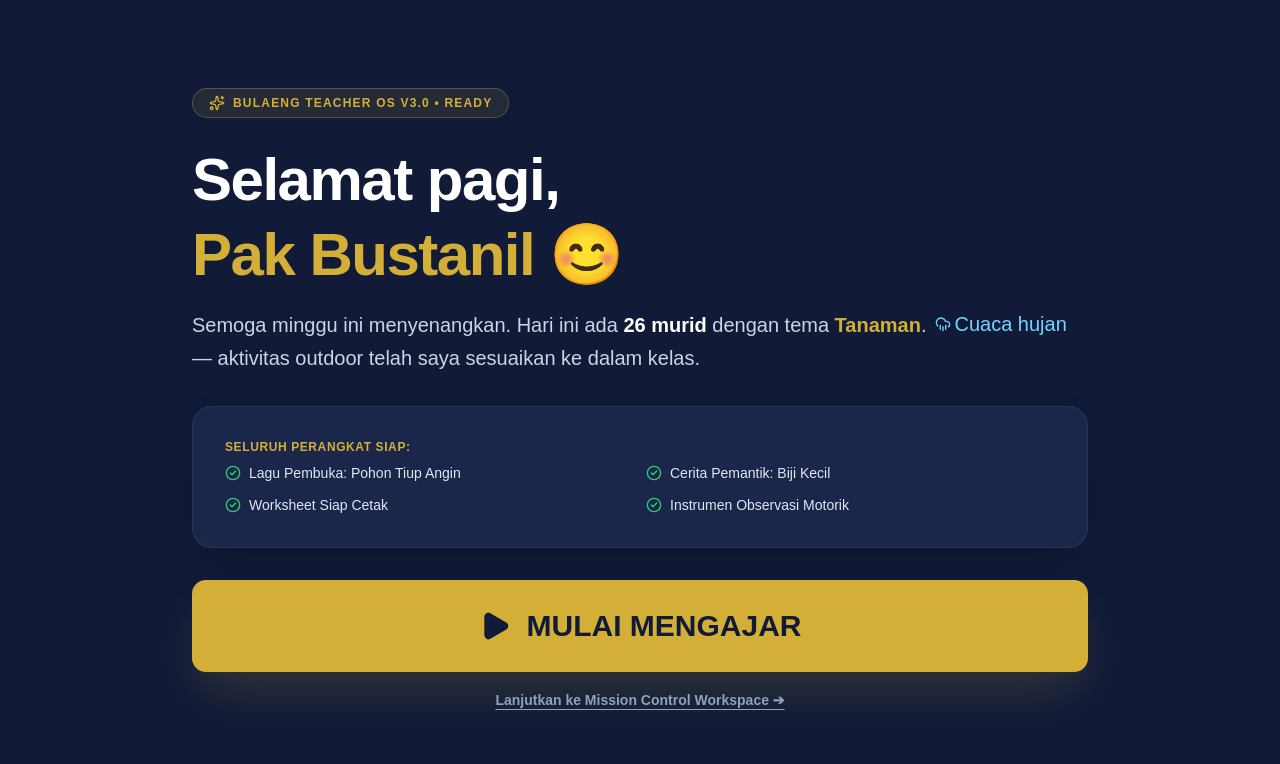
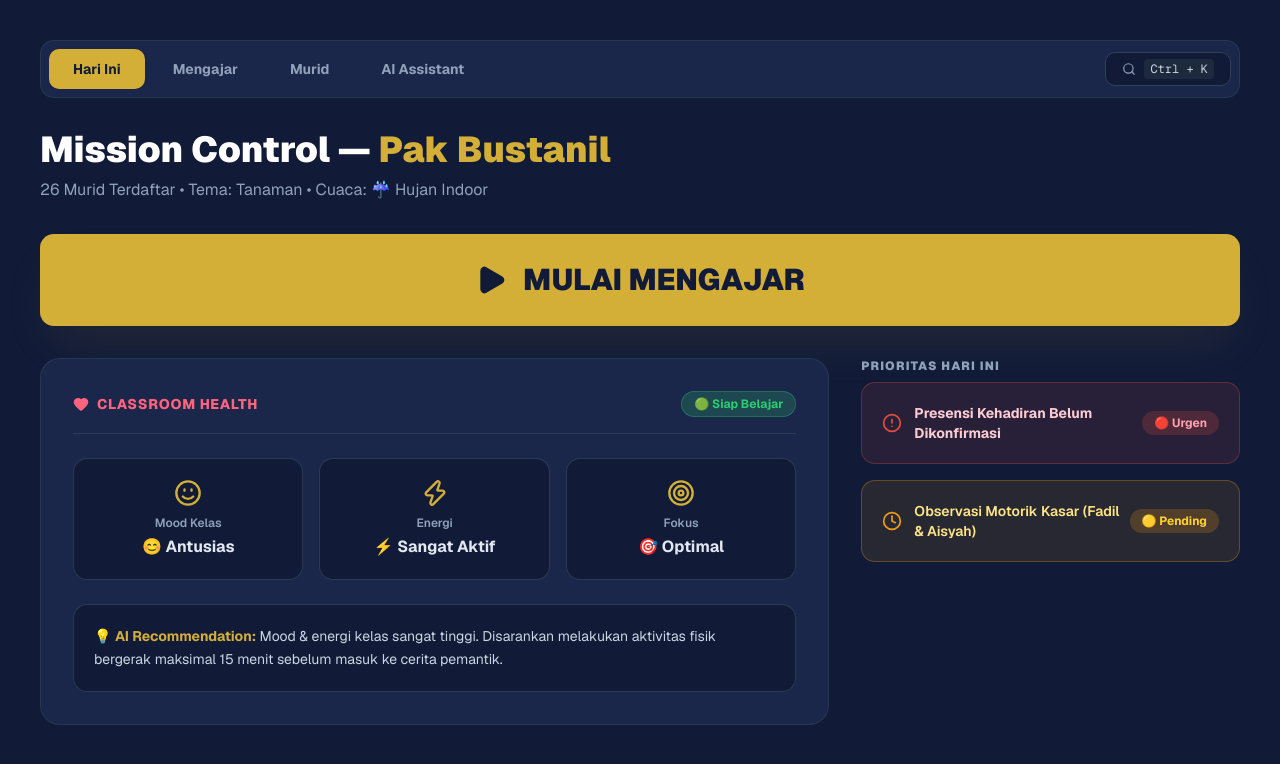
Before and after one commit to ariebaink87/bulaeng-app, a Next.js app: page / in a window 1280 px wide. Shown: the top 764 px of the page. Built offline with nearby package versions, Linux system fonts and the light colour scheme.

Commit message:
feat: direct entry to mission control

```diff
--- a/app/page.tsx
+++ b/app/page.tsx
@@ -20,7 +20,8 @@ import {
 
 export default function TeacherOS(): React.ReactNode {
   // Screen States: 'ai-home' | 'mission-control' | 'teaching-mode'
-  const [screenState, setScreenState] = useState<'ai-home' | 'mission-control' | 'teaching-mode'>('ai-home');
+  // Default diubah ke 'mission-control' agar dari landing page Cloudflare langsung masuk ke Dashboard
+  const [screenState, setScreenState] = useState<'ai-home' | 'mission-control' | 'teaching-mode'>('mission-control');
   const [activeTab, setActiveTab] = useState<'today' | 'teaching' | 'students' | 'ai'>('today');
   const [stepIndex, setStepIndex] = useState(0);
 
```
